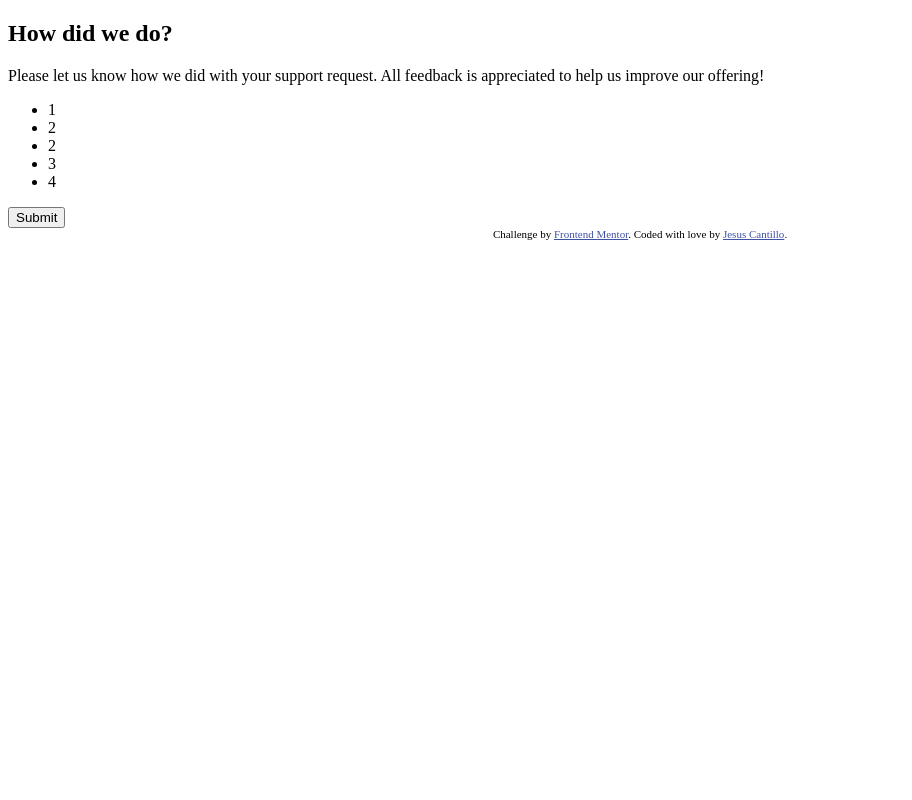
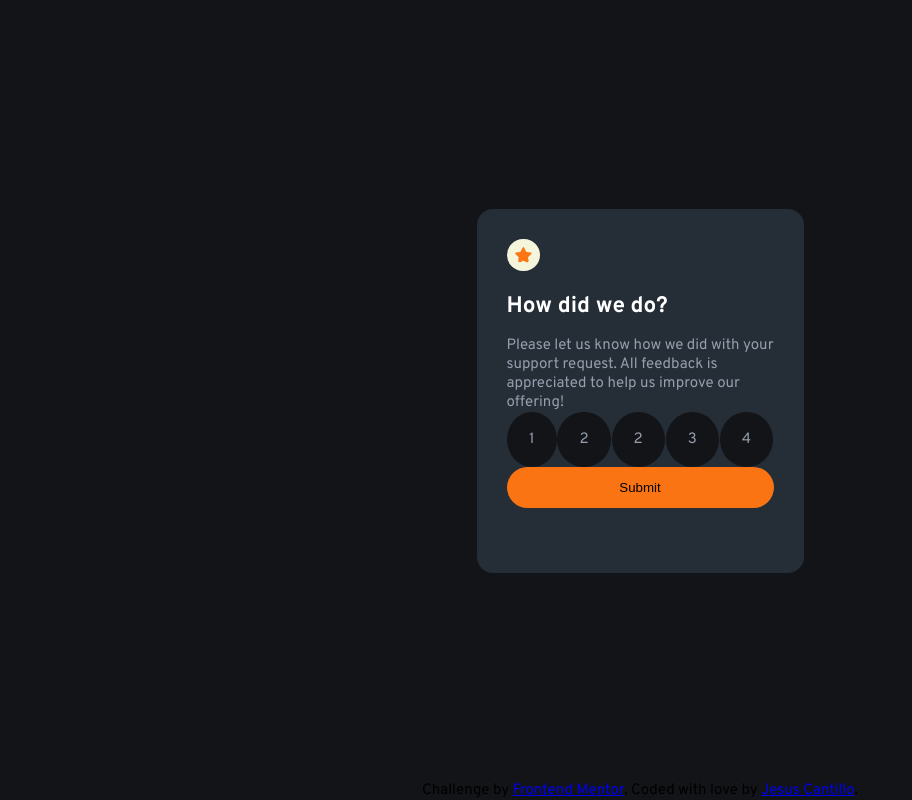
Before and after one commit to jesusckantillo/interactive-rating, a plain HTML site: page index.html in a window 1280 px wide. Shown: the whole page, without its empty margins (0-912 px from the left). Drawn offline with Linux system fonts and the light colour scheme.

Commit message:
Layout 6/10

```diff
--- a/index.html
+++ b/index.html
@@ -3,34 +3,42 @@
 <head>
   <meta charset="UTF-8">
   <meta name="viewport" content="width=device-width, initial-scale=1.0"> <!-- displays site properly based on user's device -->
-
+  <link rel="stylesheet" href="style.css">
   <link rel="icon" type="image/png" sizes="32x32" href="./images/favicon-32x32.png">
 
   <title>Frontend Mentor | Interactive rating component</title>
 
+  <!--Fonts import-->
+  <link rel="preconnect" href="https://fonts.googleapis.com"><link rel="preconnect" href="https://fonts.gstatic.com" crossorigin><link href="https://fonts.googleapis.com/css2?family=Overpass:wght@400;700&display=swap" rel="stylesheet">
+
   <!-- Feel free to remove these styles or customise in your own stylesheet 👍 -->
-  <style>
-    .attribution { font-size: 11px; text-align: center; }
-    .attribution a { color: hsl(228, 45%, 44%); }
-  </style>
+
 </head>
 <body>
 
-<div>
+<div class="rating_state">
+  <img class ="star_icon" src="images/icon-star.svg" alt="icon-star">
   <h2>How did we do?</h2>
   Please let us know how we did with your support request. All feedback is appreciated
   to help us improve our offering!
-<ul>
+<ul class="numbers">
   <li>1</li>
   <li>2</li>
   <li>2</li>
   <li>3</li>
   <li>4</li>
 </ul>
-  <button> Submit</button>
+  <button>Submit</button>
 </div>
 
-
+<!--
+<div class="thank_state">
+    <img src="images/illustration-thank-you.svg" alt="thank you">
+    <p>You selected 4 out of 5</p>
+    <h2>Thank you!</h2>
+    <p>We appreciate you taking the time to give a rating. If you ever need more support, don't hesitate to get in touch!</p>
+</div>
+-->
 
 
 
--- /dev/null
+++ b/style.css
@@ -0,0 +1,80 @@
+@import url('https://fonts.googleapis.com/css2?family=Overpass:wght@400;700&display=swap');
+
+
+
+
+
+*{
+    margin: 0;
+    padding: 0;
+    box-sizing: border-box;
+}
+
+
+
+ul{
+    list-style: none;
+    display: flex;
+    justify-content: space-around;
+}
+
+:root{
+--Orange: hsl(25, 97%, 53%);
+--White: hsl(0, 0%, 100%);
+--Light-Grey: hsl(217, 12%, 63%);
+--Medium-Grey: hsl(216, 12%, 54%);
+--Dark-Blue: hsl(213, 19%, 18%);
+--very-Dark-Blue: hsl(216, 12%, 8%);
+}
+
+body{
+    background-color: var(--very--Dark-Blue);
+    font-family: 'Overpass', sans-serif;
+    font-size: 15px;
+    background-color: var(--very-Dark-Blue);
+    display: flex;
+    align-items: center;
+    justify-content: center;
+    min-height: 100vh;
+    flex-direction: column;
+}
+
+.rating_state{
+    background-color: var(--Dark-Blue);
+    width: 327px;
+    height: 364px;
+    border-radius: 16px;
+    margin: auto;
+    padding: 30px;
+    color: var(--Light-Grey);
+}
+
+.rating_state h2{
+    margin: 15px 0 15px 0;
+    color: var(--White);
+}
+
+.rating_state img{
+    padding: 8px;;
+    background-color: beige;
+    border-radius: 60px;
+}
+
+
+.rating_state ul li{
+    padding: 18px 22px 18px 22px;
+    border-radius: 100%;
+    background-color:var(--very-Dark-Blue)
+}
+
+
+.rating_state button{
+    text-decoration: none;
+    background-color: var(--Orange);
+    border-radius: 30px;
+    border: none;
+    margin: ;
+    width: 100%;
+    padding: 13px;
+
+}
```
Also changed, not shown: script.js (added).
